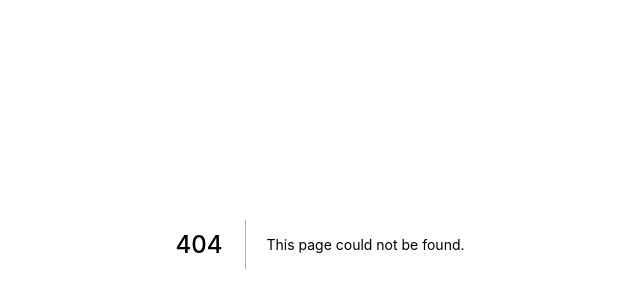
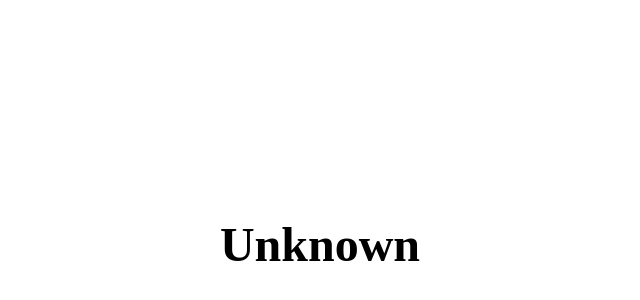
Before and after one commit to nak-yr/refuse, a Next.js app: page /poetry/2_unknown in a window 1280 px wide. Before the commit this address had no page. Shown: the part 156-456 px from the top of the page, without its empty margins (320-960 px from the left). Built offline with nearby package versions, Linux system fonts and the light colour scheme; a web font is replaced by a local one.

Commit message:
issue#22 スクロールスナップレイアウトの導入

```diff
--- a/package.json
+++ b/package.json
@@ -10,6 +10,7 @@
   },
   "dependencies": {
     "@emotion/babel-plugin": "^11.9.2",
+    "@emotion/css": "^11.9.0",
     "@emotion/react": "^11.9.3",
     "microcms-js-sdk": "^2.0.0",
     "next": "12.1.6",
--- /dev/null
+++ b/pages/poetry/2_unknown.tsx
@@ -0,0 +1,70 @@
+/** @jsxImportSource @emotion/react */
+
+import type { NextPage } from "next";
+import Head from "next/head";
+import { keyframes } from "@emotion/react";
+import { css, cx } from "@emotion/css";
+
+const Unknown: NextPage = () => {
+  return (
+    <div className={styles.wrapper}>
+      <Head>
+        <title>Poetry: Unknown</title>
+        <meta
+          name="description"
+          content="A website created with the desire to be an artist."
+        />
+        <link rel="icon" href="/favicon.ico" />
+      </Head>
+      <div className={styles.main}>
+        <h1 className={styles.viewArea} style={{ fontSize: "3em" }}>
+          Unknown
+        </h1>
+        <div className={cx(styles.viewArea, styles.area1)}>Area1</div>
+        <div className={cx(styles.viewArea, styles.area2)}>Area2</div>
+        <div className={cx(styles.viewArea, styles.area3)}>Area3</div>
+      </div>
+    </div>
+  );
+};
+
+export default Unknown;
+
+// 以下CSS
+
+const styles = {
+  wrapper: css({
+    display: "flex",
+    height: "100vh",
+    width: "100vw",
+    justifyContent: "center",
+  }),
+
+  main: css({
+    overflow: "auto",
+    scrollSnapType: "y mandatory",
+    height: "100vh",
+    width: "100vw",
+  }),
+
+  viewArea: css({
+    display: "flex",
+    scrollSnapAlign: "start",
+    height: "100vh",
+    justifyContent: "center",
+    alignItems: "center",
+  }),
+
+  area1: css({
+    color: "white",
+    backgroundColor: "black",
+  }),
+
+  area2: css({
+    backgroundColor: "white",
+  }),
+
+  area3: css({
+    backgroundColor: "blue",
+  }),
+};
--- a/pages/poetry/index.tsx
+++ b/pages/poetry/index.tsx
@@ -23,6 +23,12 @@ const entry: PoetryEntry[] = [
     link: "/poetry/1_summer",
     description:
       "今年は夏が来るのが早すぎたので、思い出の中の夏を考えるのと暑さを体感するのが同時になってしまった。思い出と現実が混ざりそうなので、思ったままに書いてみた。",
+  },
+  {
+    date: "2022-07-10",
+    title: "未定",
+    link: "/poetry/2_unknown",
+    description: "何も決まっていないけど、とりあえず書いてみる。",
   },
 ];
 
```
Also changed, not shown: 1 other file (tests, documents, lock files or other folders).
